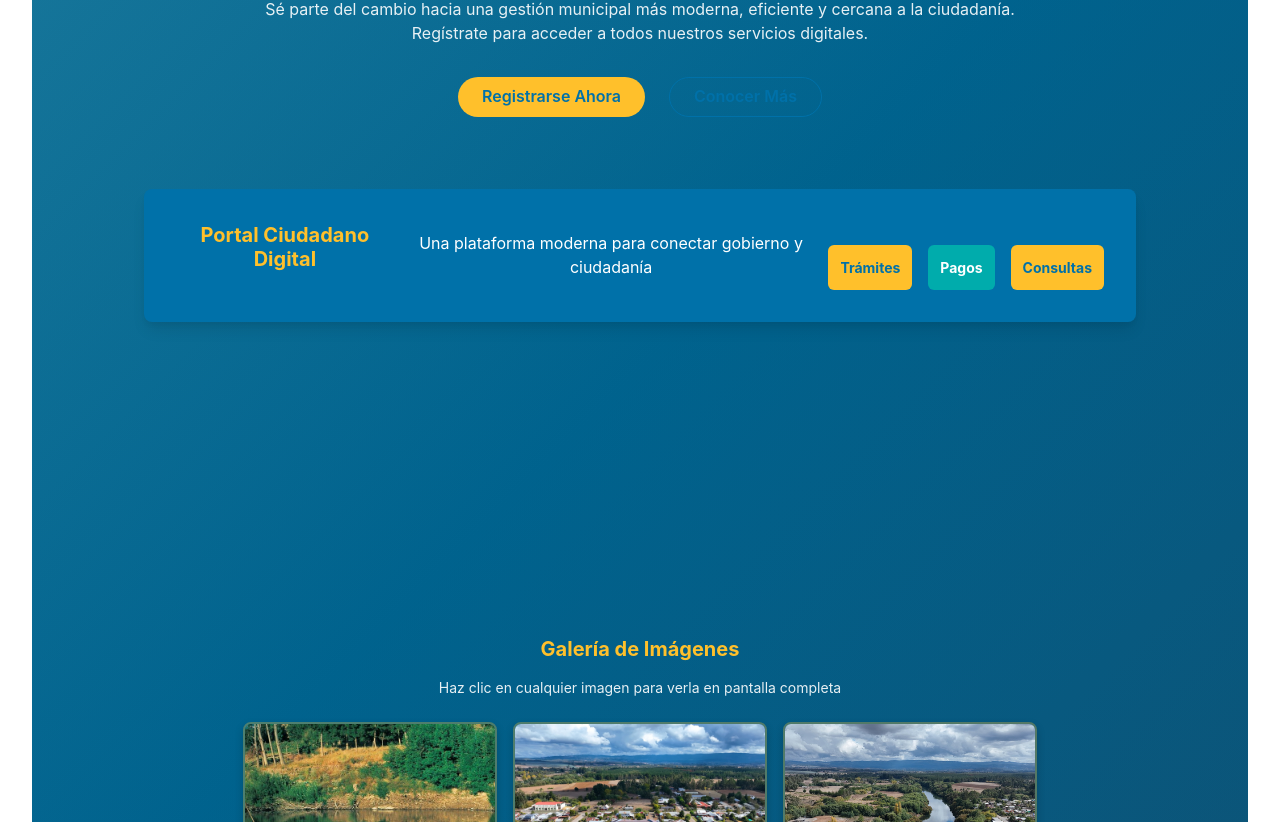
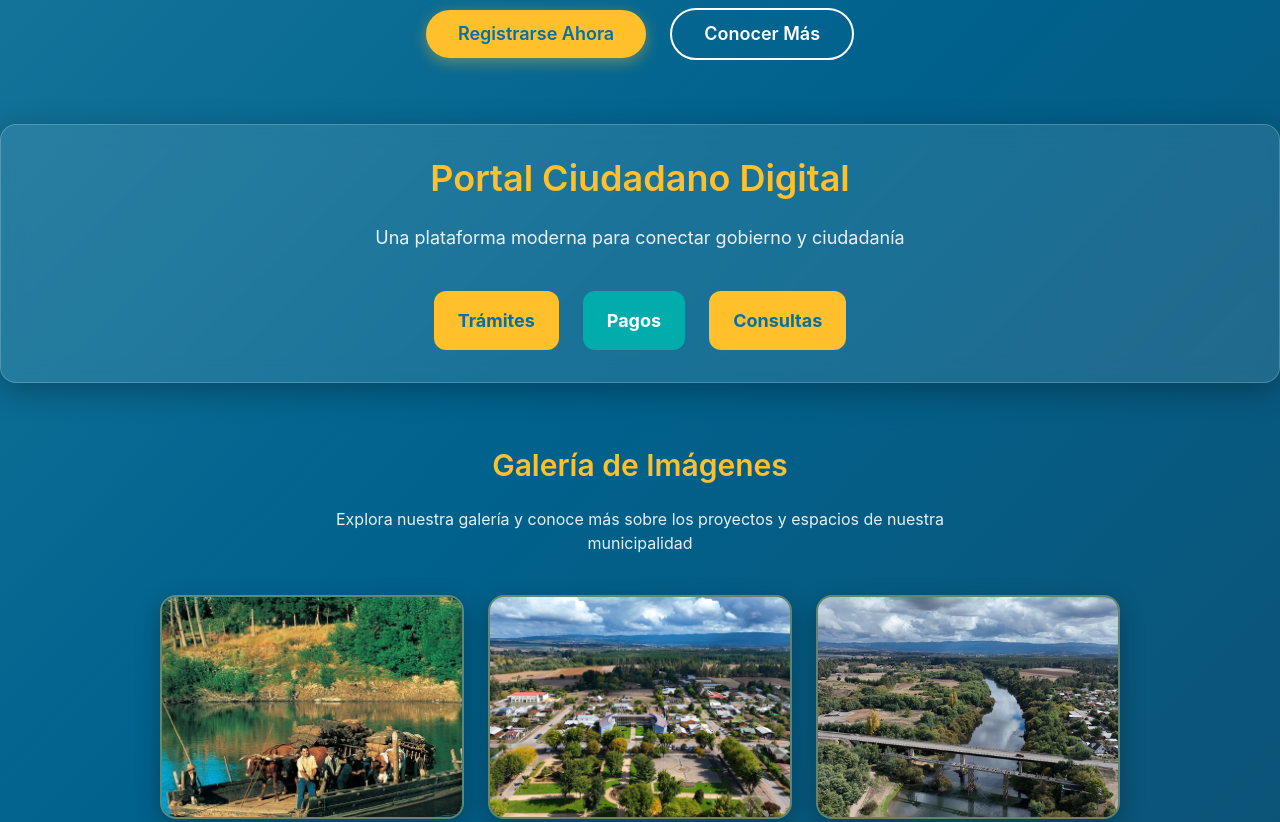
Before and after one commit to yaboytomas/pruebaReact, a React (Vite) app: page / in a window 1280 px wide. Shown: the part 1558-2380 px from the top of the page. Built offline with nearby package versions, Linux system fonts and the light colour scheme.

Commit message:
fixing chakra ui css limits

```diff
--- a/index.html
+++ b/index.html
@@ -11,9 +11,3 @@
     <script type="module" src="/src/main.jsx"></script>
   </body>
 </html>
-
-  <body>
-    <div id="root"></div>
-    <script type="module" src="/src/main.jsx"></script>
-  </body>
-</html>
--- a/src/App.jsx
+++ b/src/App.jsx
@@ -5,7 +5,13 @@ import Home from './pages/home.jsx';
 
 function App() {
   return (
-    <Box overflowX="hidden" width="100%">
+    <Box
+      overflowX="hidden"
+      width="100vw"
+      minHeight="100vh"
+      margin={0}
+      padding={0}
+      position="relative">
       <Router>
         <Routes>
           <Route path="/" element={<Home />} />
--- a/src/components/CtaSection.jsx
+++ b/src/components/CtaSection.jsx
@@ -94,7 +94,7 @@ export default function CtaSection() {
     <>
       <Box
         bg="linear-gradient(135deg, #0071A9 0%, #005a8a 50%, #004d7a 100%)"
-        py={12}
+        py={16}
         position="relative"
         _before={{
           content: '""',
@@ -108,34 +108,43 @@ export default function CtaSection() {
           zIndex: 0,
         }}
       >
-        <Container maxW={'5xl'} position="relative" zIndex={1}>
-          <Stack
-            textAlign={'center'}
-            align={'center'}
-            spacing={{ base: 6, md: 8 }}
-            py={{ base: 6, md: 8 }}>
+        <Container maxW={'6xl'} position="relative" zIndex={1}>
+          {/* Main Hero Section */}
+          <VStack spacing={8} textAlign="center" mb={16}>
             <Heading
-              fontWeight={600}
-              fontSize={{ base: '3xl', sm: '4xl', md: '6xl' }}
-              lineHeight={'110%'}>
+              fontWeight={700}
+              fontSize={{ base: '3xl', sm: '4xl', md: '5xl', lg: '6xl' }}
+              lineHeight={'110%'}
+              color="white">
               Únete a la{' '}
               <Text as={'span'} color={'#FFC02B'}>
                 transformación digital
               </Text>{' '}
               de nuestra municipalidad
             </Heading>
-            <Text color={'white'} maxW={'3xl'} opacity={0.9}>
+
+            <Text
+              color={'white'}
+              maxW={'4xl'}
+              fontSize={{ base: 'md', md: 'lg' }}
+              opacity={0.95}
+              lineHeight={1.6}>
               Sé parte del cambio hacia una gestión municipal más moderna,
               eficiente y cercana a la ciudadanía. Regístrate para acceder
               a todos nuestros servicios digitales.
             </Text>
-            <VStack spacing={4}>
-              <Stack spacing={6} direction={'row'}>
+
+            {/* Action Buttons */}
+            <HStack spacing={6} flexWrap="wrap" justify="center">
               <Button
+                size="lg"
                 rounded={'full'}
-                  px={6}
+                px={8}
+                py={6}
                 bg={'#FFC02B'}
                 color={'#0071A9'}
+                fontWeight={600}
+                fontSize="lg"
                 onClick={hasCompleted ? () => {
                   setHasCompleted(false);
                   setRegistrationProgress(0);
@@ -143,107 +152,206 @@ export default function CtaSection() {
                 } : handleRegisterClick}
                 isLoading={isRegistering}
                 loadingText="Registrando..."
-                  _hover={{ bg: '#e6ab26' }}>
+                _hover={{ bg: '#e6ab26', transform: 'translateY(-2px)' }}
+                transition="all 0.3s ease"
+                boxShadow="0 4px 15px rgba(255, 192, 43, 0.4)">
                 {hasCompleted ? 'Registrarse Nuevamente' : 'Registrarse Ahora'}
               </Button>
+
               <Button
+                size="lg"
                 rounded={'full'}
-                  px={6}
+                px={8}
+                py={6}
                 variant={'outline'}
-                  borderColor={'#0071A9'}
-                  color={'#0071A9'}
+                borderColor={'white'}
+                borderWidth={2}
+                color={'white'}
+                fontWeight={600}
+                fontSize="lg"
                 onClick={handleLearnMoreClick}
-                  _hover={{ bg: '#0071A9', color: 'white' }}>
+                _hover={{
+                  bg: 'white',
+                  color: '#0071A9',
+                  transform: 'translateY(-2px)'
+                }}
+                transition="all 0.3s ease">
                 Conocer Más
               </Button>
-              </Stack>
+            </HStack>
 
-              {/* Dynamic Progress Bar */}
+            {/* Progress Bar */}
             {showProgress && (
-                <Box w="full" maxW="400px" animation="slideDown 0.3s ease-out">
-                  <Text fontSize="sm" color="white" mb={2} textAlign="center">
+              <Box w="full" maxW="500px">
+                <Text fontSize="md" color="white" mb={3} textAlign="center" fontWeight={500}>
                   Procesando registro... {registrationProgress}%
                 </Text>
                 <Progress
                   value={registrationProgress}
-                    bg="#e2e8f0"
-                    colorScheme="custom"
-                    size="sm"
+                  bg="rgba(255,255,255,0.2)"
+                  colorScheme="yellow"
+                  size="lg"
                   borderRadius="full"
                   hasStripe
                   isAnimated
-                    sx={{
-                      '& > div': {
-                        bg: '#FFC02B'
-                      }
-                    }}
                 />
               </Box>
             )}
           </VStack>
-            <Flex w={'full'}>
-              <Illustration
-                height={{ sm: '20rem', lg: '24rem' }}
-                mt={{ base: 8, sm: 10 }}
-              />
-            </Flex>
 
-            {/* Images Section */}
-            <Box w="full" mt={8}>
-              <Heading size="md" color="#FFC02B" mb={4} textAlign="center">
+          {/* Portal Digital Section */}
+          <Box
+            bg="rgba(255, 255, 255, 0.1)"
+            backdropFilter="blur(10px)"
+            borderRadius="2xl"
+            p={8}
+            mb={16}
+            border="1px solid rgba(255, 255, 255, 0.2)"
+            boxShadow="0 8px 32px rgba(0, 0, 0, 0.3)">
+
+            <VStack spacing={6}>
+              <Heading
+                size="xl"
+                color="#FFC02B"
+                textAlign="center"
+                fontWeight={600}>
+                Portal Ciudadano Digital
+              </Heading>
+
+              <Text
+                color="white"
+                fontSize="lg"
+                textAlign="center"
+                opacity={0.9}
+                maxW="2xl">
+                Una plataforma moderna para conectar gobierno y ciudadanía
+              </Text>
+
+              <HStack
+                spacing={6}
+                justify="center"
+                flexWrap="wrap"
+                pt={4}>
+                <Box
+                  bg="#FFC02B"
+                  px={6}
+                  py={4}
+                  borderRadius="xl"
+                  transition="all 0.3s ease"
+                  _hover={{ transform: 'translateY(-3px)', boxShadow: '0 8px 25px rgba(255, 192, 43, 0.4)' }}
+                  cursor="pointer">
+                  <Text fontSize="lg" fontWeight="bold" color="#0071A9">
+                    Trámites
+                  </Text>
+                </Box>
+
+                <Box
+                  bg="#00ACAC"
+                  px={6}
+                  py={4}
+                  borderRadius="xl"
+                  transition="all 0.3s ease"
+                  _hover={{ transform: 'translateY(-3px)', boxShadow: '0 8px 25px rgba(0, 172, 172, 0.4)' }}
+                  cursor="pointer">
+                  <Text fontSize="lg" fontWeight="bold" color="white">
+                    Pagos
+                  </Text>
+                </Box>
+
+                <Box
+                  bg="#FFC02B"
+                  px={6}
+                  py={4}
+                  borderRadius="xl"
+                  transition="all 0.3s ease"
+                  _hover={{ transform: 'translateY(-3px)', boxShadow: '0 8px 25px rgba(255, 192, 43, 0.4)' }}
+                  cursor="pointer">
+                  <Text fontSize="lg" fontWeight="bold" color="#0071A9">
+                    Consultas
+                  </Text>
+                </Box>
+              </HStack>
+            </VStack>
+          </Box>
+
+          {/* Gallery Section */}
+          <Box>
+            <VStack spacing={6}>
+              <Heading
+                size="lg"
+                color="#FFC02B"
+                textAlign="center"
+                fontWeight={600}>
                 Galería de Imágenes
               </Heading>
-              <Text color="white" fontSize="sm" mb={6} textAlign="center" opacity={0.9}>
-                Haz clic en cualquier imagen para verla en pantalla completa
+
+              <Text
+                color="white"
+                fontSize="md"
+                textAlign="center"
+                opacity={0.9}
+                maxW="2xl">
+                Explora nuestra galería y conoce más sobre los proyectos y espacios de nuestra municipalidad
               </Text>
-              <HStack spacing={4} justify="center" flexWrap="wrap">
+
+              <HStack
+                spacing={6}
+                justify="center"
+                flexWrap="wrap"
+                pt={4}>
                 {images.map((image, index) => (
                   <Box
                     key={index}
                     cursor="pointer"
-                    transition="all 0.3s ease"
+                    transition="all 0.4s ease"
                     _hover={{
-                      transform: 'scale(1.05)',
-                      boxShadow: '0 10px 25px rgba(0, 0, 0, 0.3)',
+                      transform: 'scale(1.05) translateY(-5px)',
+                      boxShadow: '0 15px 35px rgba(0, 0, 0, 0.4)',
                     }}
                     onClick={() => handleImageClick(image.src)}
-                    borderRadius="lg"
+                    borderRadius="2xl"
                     overflow="hidden"
-                    boxShadow="0 4px 8px rgba(0, 0, 0, 0.2)"
-                    border="2px solid"
-                    borderColor="rgba(255, 192, 43, 0.3)"
-                  >
+                    boxShadow="0 8px 25px rgba(0, 0, 0, 0.3)"
+                    border="2px solid rgba(255, 192, 43, 0.3)"
+                    bg="rgba(255, 255, 255, 0.1)"
+                    backdropFilter="blur(5px)">
                     <Image
                       src={image.src}
                       alt={image.alt}
-                      w={{ base: '200px', md: '250px' }}
-                      h={{ base: '150px', md: '180px' }}
+                      w={{ base: '250px', md: '300px' }}
+                      h={{ base: '180px', md: '220px' }}
                       objectFit="cover"
-                      transition="all 0.3s ease"
+                      transition="all 0.4s ease"
                     />
                   </Box>
                 ))}
               </HStack>
+            </VStack>
           </Box>
-          </Stack>
         </Container>
       </Box>
 
       {/* Fullscreen Modal */}
       <Modal isOpen={isOpen} onClose={onClose} size="full">
-        <ModalOverlay />
+        <ModalOverlay bg="blackAlpha.800" />
         <ModalContent bg="black" maxW="100vw" maxH="100vh">
-          <ModalCloseButton color="white" zIndex={10} />
+          <ModalCloseButton
+            color="white"
+            zIndex={10}
+            size="lg"
+            _hover={{ bg: 'whiteAlpha.200' }}
+          />
           <ModalBody p={0} display="flex" alignItems="center" justifyContent="center">
             {selectedImage && (
               <Image
                 src={selectedImage}
                 alt="Imagen en pantalla completa"
-                maxW="100%"
-                maxH="100%"
+                maxW="95%"
+                maxH="95%"
                 objectFit="contain"
                 cursor="pointer"
                 onClick={onClose}
+                borderRadius="md"
               />
             )}
           </ModalBody>
@@ -252,44 +360,3 @@ export default function CtaSection() {
     </>
   );
 }
-
-const Illustration = (props) => {
-  return (
-    <Box {...props}>
-             <Box
-         bg="#0071A9"
-         color="white"
-         borderRadius="lg"
-         p={8}
-         justifyContent={'center'}
-         alignItems={'center'}
-         display="flex"
-         textAlign="center"
-         boxShadow="lg">
-         <Heading size="md" mb={4} color="#FFC02B">
-           Portal Ciudadano Digital
-         </Heading>
-         <Text color="white">
-           Una plataforma moderna para conectar gobierno y ciudadanía
-         </Text>
-         <Stack direction="row" spacing={4} justify="center" mt={6}>
-           <Box bg="#FFC02B" p={3} borderRadius="md">
-             <Text fontSize="sm" fontWeight="bold" color="#0071A9">
-               Trámites
-             </Text>
-           </Box>
-           <Box bg="#00ACAC" p={3} borderRadius="md">
-             <Text fontSize="sm" fontWeight="bold" color="white">
-               Pagos
-             </Text>
-           </Box>
-           <Box bg="#FFC02B" p={3} borderRadius="md">
-             <Text fontSize="sm" fontWeight="bold" color="#0071A9">
-               Consultas
-             </Text>
-           </Box>
-         </Stack>
-       </Box>
-    </Box>
-  );
-};
--- a/src/index.css
+++ b/src/index.css
@@ -1,4 +1,4 @@
-/* Basic reset for better Chakra UI compatibility */
+/* Aggressive reset for better Chakra UI compatibility */
 * {
   margin: 0;
   padding: 0;
@@ -6,21 +6,39 @@
 }
 
 html, body {
-  margin: 0;
-  padding: 0;
+  margin: 0 !important;
+  padding: 0 !important;
+  width: 100% !important;
+  max-width: 100% !important;
+  min-height: 100vh;
   font-family: system-ui, Avenir, Helvetica, Arial, sans-serif;
   -webkit-font-smoothing: antialiased;
   -moz-osx-font-smoothing: grayscale;
   overflow-x: hidden;
-  width: 100%;
-  max-width: 100%;
-  height: auto;
+  background: #0071A9;
 }
 
 #root {
+  width: 100% !important;
+  max-width: 100% !important;
+  min-height: 100vh;
+  margin: 0 !important;
+  padding: 0 !important;
+  overflow-x: hidden;
+}
+
+/* Override Chakra UI Container default margins */
+.chakra-container {
+  max-width: 100% !important;
+  padding-left: 0 !important;
+  padding-right: 0 !important;
+  margin-left: 0 !important;
+  margin-right: 0 !important;
+}
+
+/* Ensure full width for all main containers */
+.chakra-box {
   width: 100%;
-  max-width: 100%;
-  overflow-x: hidden;
 }
 
 /* Custom animations for dynamic content */
--- a/src/pages/home.jsx
+++ b/src/pages/home.jsx
@@ -8,7 +8,12 @@ import Footer from '../components/Footer.jsx';
 
 function Home() {
   return (
-    <Box width="100%" overflowX="hidden">
+    <Box
+      width="100vw"
+      overflowX="hidden"
+      margin={0}
+      padding={0}
+      position="relative">
       <NavBar />
       <HeroSection />
       <FeaturedSection />
```
Also changed, not shown: src/components/FeaturedSection.jsx (+46 -20 lines). Lines whose indentation alone changed are shown as unchanged.
